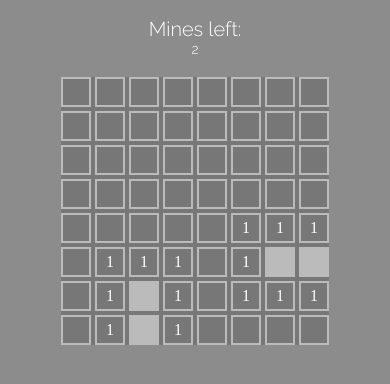
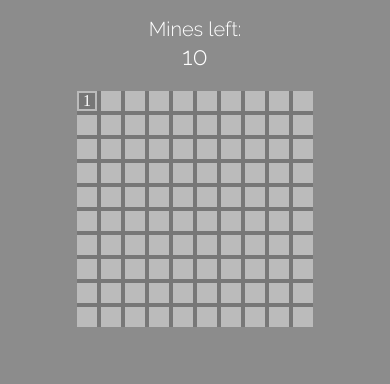
Before and after one commit to mqpanda/minesweeper, a plain HTML site: page index.html in a window 390 px wide. Both pictures are taken after a click on the element 76 px from the left and 200 px from the top of the page. Shown: the part 108-492 px from the top of the page. Drawn offline with Linux system fonts and the light colour scheme.

Commit message:
feat: mines are placed after the first move, so that user cannot lose the game on the first move

```diff
--- a/src/scripts/minesweeper.js
+++ b/src/scripts/minesweeper.js
@@ -7,17 +7,12 @@ export const TILE_STATUSES = {
   MARKED: "marked",
 }
 
-export function createBoard(boardSize, numberOfMines)
-{
+export function createBoard(boardSize, numberOfMines) {
   const board = [];
-  const minePositions = getMinePositions(boardSize, numberOfMines)
-  console.log(minePositions)
 
-  for (let x = 0; x < boardSize; x++)
-  {
+  for (let x = 0; x < boardSize; x++) {
     const row = [];
-    for (let y = 0; y < boardSize; y++)
-    {
+    for (let y = 0; y < boardSize; y++) {
       const element = document.createElement('div');
       element.dataset.status = TILE_STATUSES.HIDDEN;
 
@@ -25,7 +20,7 @@ export function createBoard(boardSize, numberOfMines)
         element,
         x,
         y,
-        mine: minePositions.some(positionMatch.bind(null, {x, y})),
+        mine: false, // Initialize all tiles as non-mine
         get status() {
           return this.element.dataset.status;
         },
@@ -34,13 +29,31 @@ export function createBoard(boardSize, numberOfMines)
         }
       }
 
-      row.push(tile)
+      tile.element.addEventListener('click', () => {
+        // Generate mine positions if it's the first move
+        if (board.every(row => row.every(tile => tile.status !== TILE_STATUSES.NUMBER))) {
+          const minePositions = getMinePositions(boardSize, numberOfMines, tile);
+          minePositions.forEach(({ x, y }) => {
+            board[x][y].mine = true;
+          });
+        }
+
+        revealTile(board, tile);
+        checkGameEnd();
+      });
+
+      tile.element.addEventListener('contextmenu', e => {
+        e.preventDefault();
+        markTile(tile);
+        listMinesLeft();
+      });
+
+      row.push(tile);
     }
-    board.push(row)
+    board.push(row);
   }
 
   return board;
-
 }
 
 export function markTile(tile) {
@@ -58,27 +71,40 @@ export function markTile(tile) {
   }
 }
 
-export function revealTile(gameBoard, tile)
-{
-  if(tile.status !== TILE_STATUSES.HIDDEN) {
-    return
+export function revealTile(gameBoard, tile) {
+  if (tile.status !== TILE_STATUSES.HIDDEN) {
+    return;
   }
 
-  if(tile.mine) {
-    tile.status = TILE_STATUSES.MINE
-    return
+  // Первый ход пользователя
+  if (gameBoard.every(row => row.every(tile => tile.status === TILE_STATUSES.HIDDEN))) {
+    const boardSize = gameBoard.length;
+    const numberOfMines = 10; // Количество мин, которое вы хотите разместить
+    const minePositions = getMinePositions(boardSize, numberOfMines, tile); // Генерация позиций мин
+    console.log(minePositions);
+
+    // Обновление свойства mine для соответствующих тайлов на доске
+    minePositions.forEach(position => {
+      const { x, y } = position;
+      gameBoard[x][y].mine = true;
+    });
   }
 
-  tile.status = TILE_STATUSES.NUMBER
-  const adjacentTiles = nearbyTiles (gameBoard, tile)
-  const mines = adjacentTiles.filter(t => t.mine)
-  if (mines.length === 0)
-  {
-    adjacentTiles.forEach(revealTile.bind(null, gameBoard))
+  if (tile.mine) {
+    tile.status = TILE_STATUSES.MINE;
+    return;
+  }
+
+  tile.status = TILE_STATUSES.NUMBER;
+  const adjacentTiles = nearbyTiles(gameBoard, tile);
+  const mines = adjacentTiles.filter(t => t.mine);
+  if (mines.length === 0) {
+    adjacentTiles.forEach(revealTile.bind(null, gameBoard));
   } else {
-    tile.element.textContent = mines.length
+    tile.element.textContent = mines.length;
   }
 }
+
 
 export function checkWin(gameBoard)
 {
@@ -99,21 +125,27 @@ return gameBoard.some(row => {
 })
 }
 
-function getMinePositions(boardSize, numberOfMines) {
-  const positions = []
+function getMinePositions(boardSize, numberOfMines, firstTile) {
+  const positions = [];
+  const excludedPositions = new Set();
+
+  // Exclude the first tile position
+  excludedPositions.add(`${firstTile.x},${firstTile.y}`);
 
   while (positions.length < numberOfMines) {
     const position = {
       x: randomNumber(boardSize),
       y: randomNumber(boardSize),
-    }
+    };
 
-    if (!positions.some(positionMatch.bind(null, position))) {
-      positions.push(position)
+    const positionString = `${position.x},${position.y}`;
+    if (!excludedPositions.has(positionString)) {
+      positions.push(position);
+      excludedPositions.add(positionString);
     }
   }
 
-  return positions
+  return positions;
 }
 
 function positionMatch(a, b) {
--- a/src/scripts/scrypt.js
+++ b/src/scripts/scrypt.js
@@ -41,8 +41,8 @@ document.body.appendChild(board);
 
 
 
-const BOARD_SIZE = 8
-const NUMBER_OF_MINES = 2
+const BOARD_SIZE = 10
+const NUMBER_OF_MINES = 10
 
 
 const gameBoard = createBoard(BOARD_SIZE, NUMBER_OF_MINES);
@@ -91,10 +91,10 @@ function checkGameEnd()
 
   if(win)
   {
-    messageText.textContent = 'You WIN'
+    messageText.textContent = 'Ура! Вы нашли все мины за ## секунд и N ходов!'
   }
   if(lose) {
-    messageText.textContent = 'You LOSE'
+    messageText.textContent = 'Игра окончена. Попробуйте еще раз'
     gameBoard.forEach(row =>{
       row.forEach(tile => {
         if(tile.TILE_STATUSES === TILE_STATUSES.MARKED) markTile(tile)
--- a/src/styles/board.css
+++ b/src/styles/board.css
@@ -7,8 +7,8 @@
 
   margin-top: 20px;
 
-  grid-template-columns: repeat(var(--size), 60px);
-  grid-template-rows: repeat(var(--size), 60px);
+  grid-template-columns: repeat(var(--size), 300px);
+  grid-template-rows: repeat(var(--size), 300px);
   gap: 4px;
 
   background-color: #777;
@@ -49,22 +49,22 @@
 }
 @media screen and (min-width: 901px) {
   .board {
-    grid-template-columns: repeat(var(--size, 8), 60px);
-    grid-template-rows: repeat(var(--size, 8), 60px);
+    grid-template-columns: repeat(var(--size, 8), 30px);
+    grid-template-rows: repeat(var(--size, 8), 30px);
   }
 }
 
 @media screen and (min-width: 601px) and (max-width: 900px) {
   .board {
-    grid-template-columns: repeat(var(--size, 8), 40px);
-    grid-template-rows: repeat(var(--size, 8), 40px);
+    grid-template-columns: repeat(var(--size, 8), 20px);
+    grid-template-rows: repeat(var(--size, 8), 20px);
   }
 }
 
 
 @media screen and (max-width: 600px) {
   .board {
-    grid-template-columns: repeat(var(--size, 8), 30px);
-    grid-template-rows: repeat(var(--size, 8), 30px);
+    grid-template-columns: repeat(var(--size, 8), 20px);
+    grid-template-rows: repeat(var(--size, 8), 20px);
   }
 }
--- a/src/styles/main.css
+++ b/src/styles/main.css
@@ -54,7 +54,7 @@ body{
   font-family: 'Raleway', sans-serif;
 
   font-weight: 200;
-  font-size: 14px;
+  font-size: 25px;
 
   color: #ffffff;
 }
```
Also changed, not shown: index.html (+1 -0 lines).
